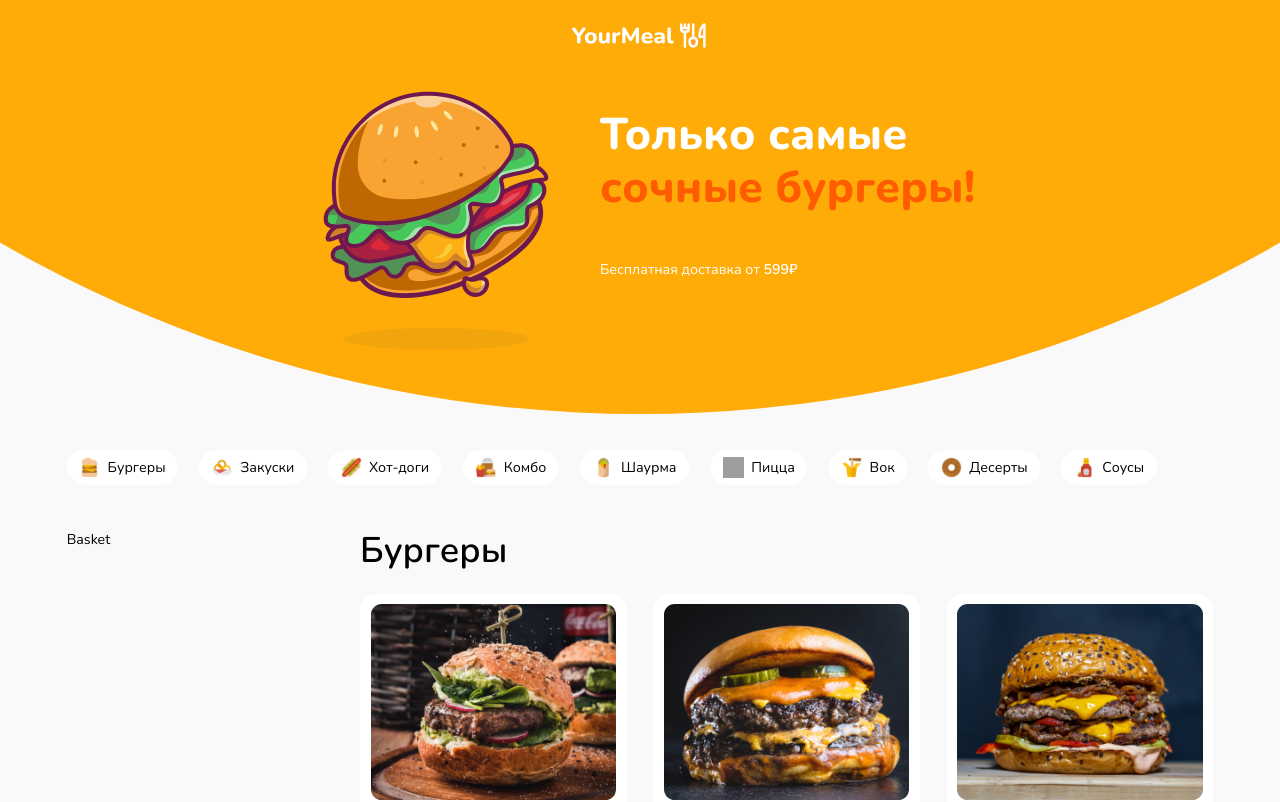
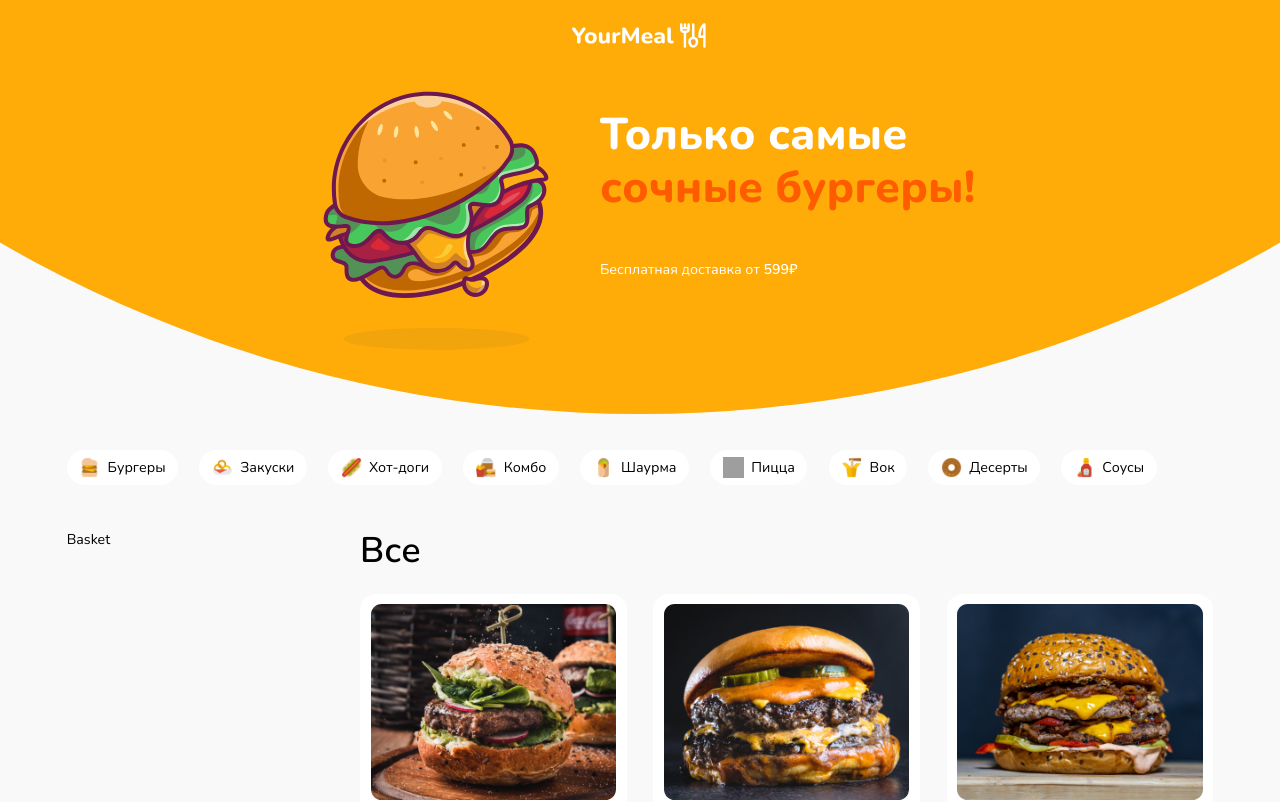
Before and after one commit to anyabravich/youmeal, a React (Vite) app: page / in a window 1280 px wide. Shown: the top 802 px of the page. Built offline with nearby package versions, Linux system fonts and the light colour scheme; grey boxes are pictures that could not be loaded.

Commit message:
Add React Context API & Logic

```diff
--- a/src/components/Cards.tsx
+++ b/src/components/Cards.tsx
@@ -1,7 +1,8 @@
 import styled from "styled-components";
 import Card from "./Card";
 import { rem } from "polished";
-import { ICard } from "../types";
+import { ICard, ICards } from "../types";
+import { useState } from "react";
 
 const CardsData = [
   {
@@ -10,6 +11,7 @@ const CardsData = [
     price: 689,
     title: "Мясная бомба",
     weight: 520,
+    category: "Бургеры",
   },
   {
     id: 2,
@@ -17,6 +19,7 @@ const CardsData = [
     price: 550,
     title: "Супер сырный",
     weight: 512,
+    category: "Бургеры",
   },
   {
     id: 3,
@@ -24,6 +27,7 @@ const CardsData = [
     price: 639,
     title: "Сытный",
     weight: 580,
+    category: "Бургеры",
   },
   {
     id: 4,
@@ -31,6 +35,7 @@ const CardsData = [
     price: 480,
     title: "Тяжелый удар",
     weight: 470,
+    category: "Бургеры",
   },
   {
     id: 5,
@@ -38,6 +43,7 @@ const CardsData = [
     price: 450,
     title: "Вечная классика",
     weight: 450,
+    category: "Бургеры",
   },
   {
     id: 6,
@@ -45,19 +51,27 @@ const CardsData = [
     price: 560,
     title: "Итальянский",
     weight: 510,
+    category: "Закуски",
   },
 ];
 
-const Cards = () => {
+const Cards = ({ selectedLabel }: ICards) => {
+  const filteredCards = CardsData.filter(({ category }) =>
+    selectedLabel ? category === selectedLabel : true
+  );
+
   return (
     <CardsContainer>
-      <CardsTitle className="h2">Бургеры</CardsTitle>
+      <CardsTitle className="h2">{selectedLabel || "Все"}</CardsTitle>
+      <>
+        {filteredCards.length === 0 ? (
+          <p>Ничего не найдено</p>
+        ) : (
           <CardsItems>
-        {CardsData.map(({ id, image, price, title, weight }: ICard) => (
-          <CardsItem>
+            {filteredCards.map(({ id, image, price, title, weight }: ICard) => (
+              <CardsItem key={id}>
                 <Card
                   id={id}
-              key={id}
                   image={image}
                   price={price}
                   title={title}
@@ -66,6 +80,8 @@ const Cards = () => {
               </CardsItem>
             ))}
           </CardsItems>
+        )}
+      </>
     </CardsContainer>
   );
 };
--- /dev/null
+++ b/src/components/LabelContext.tsx
@@ -0,0 +1,32 @@
+import React, {
+  createContext,
+  useState,
+  useContext,
+  ReactNode,
+  FC,
+} from "react";
+
+interface LabelContextType {
+  selectedLabel: string | null;
+  setSelectedLabel: (label: string | null) => void;
+}
+
+const LabelContext = createContext<LabelContextType | undefined>(undefined);
+
+export const LabelProvider: FC<{ children: ReactNode }> = ({ children }) => {
+  const [selectedLabel, setSelectedLabel] = useState<string | null>(null);
+
+  return (
+    <LabelContext.Provider value={{ selectedLabel, setSelectedLabel }}>
+      {children}
+    </LabelContext.Provider>
+  );
+};
+
+export const useLabel = (): LabelContextType => {
+  const context = useContext(LabelContext);
+  if (!context) {
+    throw new Error("useLabel must be used within a LabelProvider");
+  }
+  return context;
+};
--- a/src/components/Labels.tsx
+++ b/src/components/Labels.tsx
@@ -1,53 +1,25 @@
-import { useState } from "react";
 import Container from "./Container";
 import Label from "./Label";
 import { rem } from "polished";
 import styled from "styled-components";
+import { useLabel } from "./LabelContext";
 
 const LabelsData = [
-  {
-    icon: "burger",
-    text: "Бургеры",
-  },
-  {
-    icon: "snacks",
-    text: "Закуски",
-  },
-  {
-    icon: "hot-dog",
-    text: "Хот-доги",
-  },
-  {
-    icon: "combo",
-    text: "Комбо",
-  },
-  {
-    icon: "shaurma",
-    text: "Шаурма",
-  },
-  {
-    icon: "pizza",
-    text: "Пицца",
-  },
-  {
-    icon: "vok",
-    text: "Вок",
-  },
-  {
-    icon: "desert",
-    text: "Десерты",
-  },
-  {
-    icon: "sauces",
-    text: "Соусы",
-  },
+  { icon: "burger", text: "Бургеры" },
+  { icon: "snacks", text: "Закуски" },
+  { icon: "hot-dog", text: "Хот-доги" },
+  { icon: "combo", text: "Комбо" },
+  { icon: "shaurma", text: "Шаурма" },
+  { icon: "pizza", text: "Пицца" },
+  { icon: "vok", text: "Вок" },
+  { icon: "desert", text: "Десерты" },
+  { icon: "sauces", text: "Соусы" },
 ];
 
-const Labels = () => {
-  const [activeLabel, setActiveLabel] = useState<string | null>(null);
-
+const Labels: React.FC = () => {
+  const { selectedLabel, setSelectedLabel } = useLabel();
   const handleLabelClick = (text: string) => {
-    setActiveLabel(text === activeLabel ? null : text);
+    setSelectedLabel(text === selectedLabel ? null : text);
   };
 
   return (
@@ -59,7 +31,7 @@ const Labels = () => {
               <Label
                 icon={icon}
                 text={text}
-                isActive={text === activeLabel}
+                isActive={text === selectedLabel}
                 onClick={() => handleLabelClick(text)}
               />
             </LabelsItem>
--- a/src/components/Main.tsx
+++ b/src/components/Main.tsx
@@ -3,13 +3,16 @@ import { rem } from "polished";
 import Container from "./Container";
 import Basket from "./Basket";
 import Cards from "./Cards";
+import { useLabel } from "./LabelContext";
 
 const Main = () => {
+  const { selectedLabel } = useLabel();
+
   return (
     <MainContainer>
       <MainInner>
         <Basket />
-        <Cards />
+        <Cards selectedLabel={selectedLabel} />
       </MainInner>
     </MainContainer>
   );
--- a/src/types.ts
+++ b/src/types.ts
@@ -5,3 +5,7 @@ export interface ICard {
   title: string;
   weight: number;
 }
+
+export interface ICards {
+  selectedLabel: string | null;
+}
```
Also changed, not shown: src/App.tsx (+6 -4 lines). Lines whose indentation alone changed are shown as unchanged.
